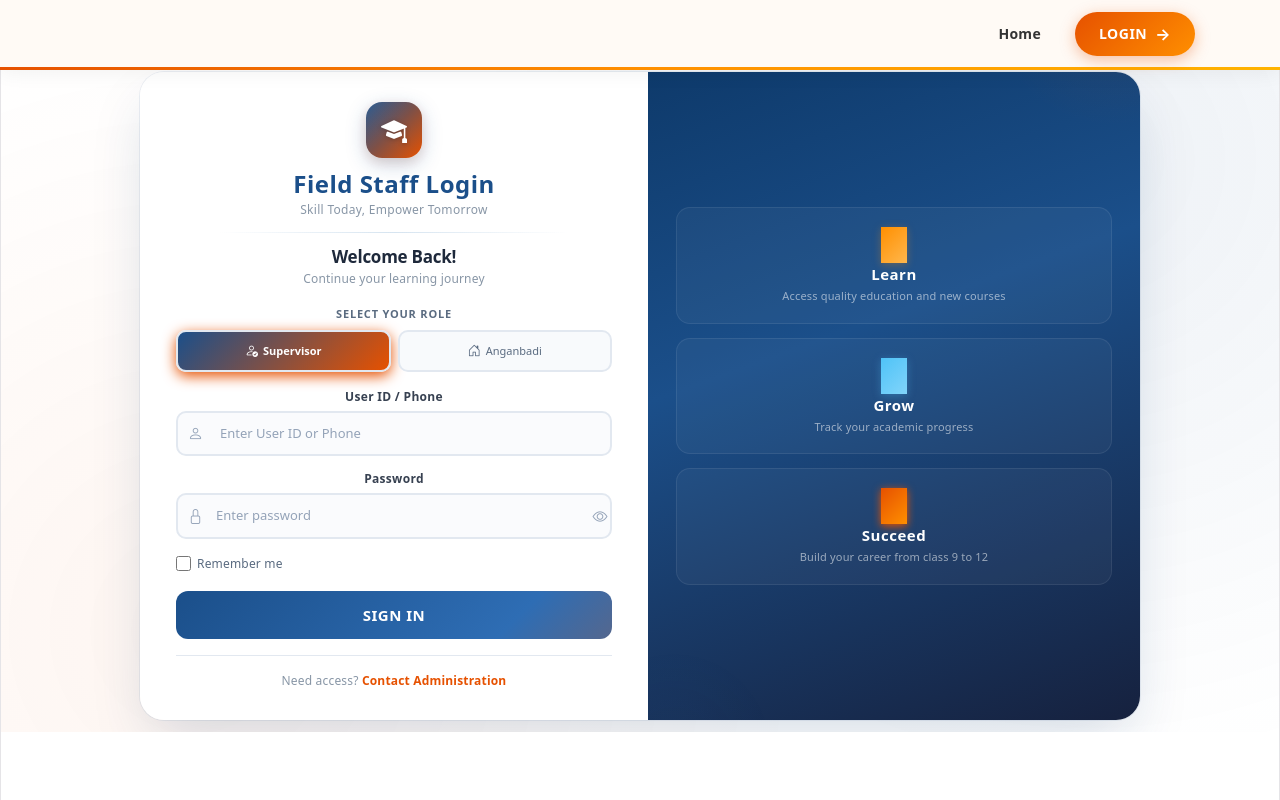
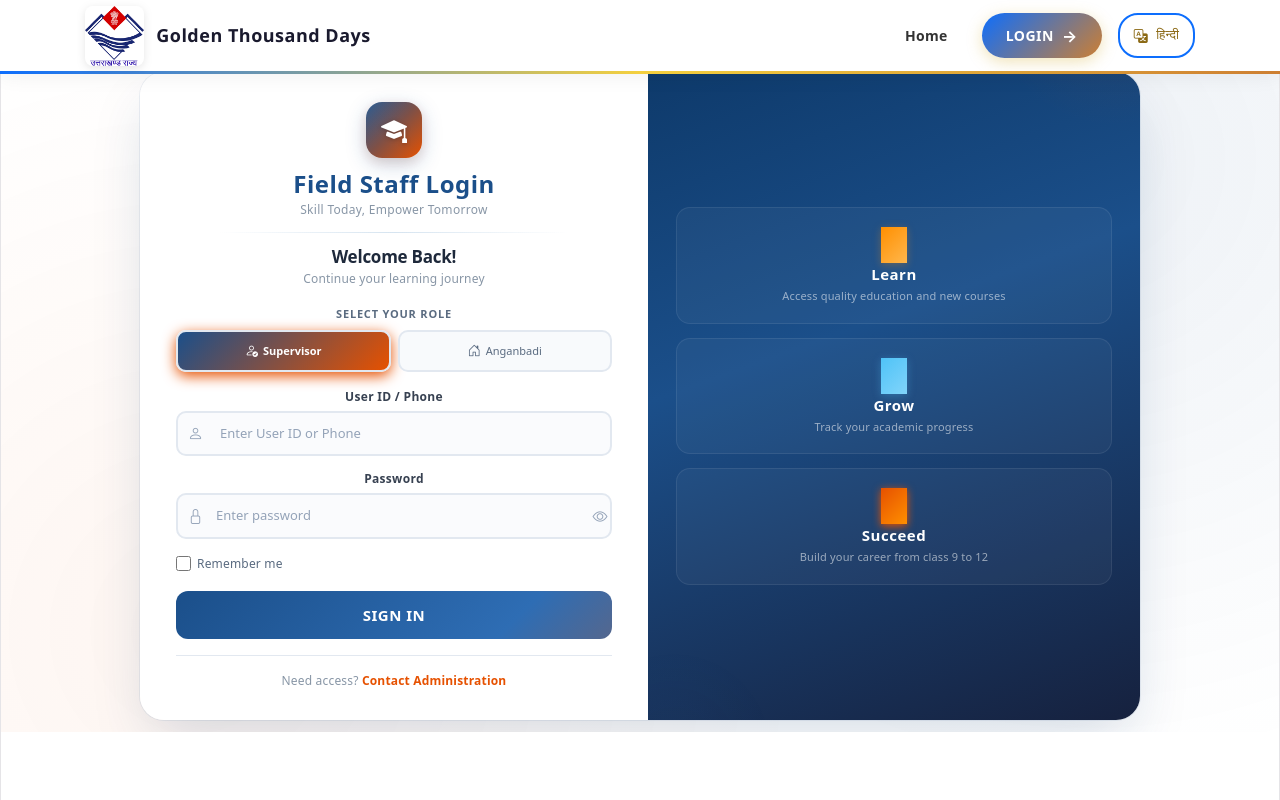
Before and after one commit to VAIBHAVTOMAR321/1000sunehre, a React (Vite) app: page /Login in a window 1280 px wide. Built offline with nearby package versions, Linux system fonts and the light colour scheme.

Commit message:
navbar updated

```diff
--- a/src/assets/css/navbar.css
+++ b/src/assets/css/navbar.css
@@ -1,27 +1,27 @@
 /* ==========================================
     GyanDhara Navbar Theme
-   Matches warm educational logo palette
+    Matches warm golden educational logo palette
     ========================================== */
 
 :root {
-  --gd-saffron: #E65100;
-  --gd-orange: #FF8F00;
-  --gd-amber: #FFB300;
-  --gd-deep: #BF360C;
-  --gd-warm-white: #FFFAF5;
+  --gd-gold: #D4AF37;
+  --gd-gold-light: #F4D03F;
+  --gd-gold-dark: #8B6914;
+  --gd-bronze: #CD7F32;
+  --gd-warm-white: #FFFAF0;
   --gd-dark: #1a1a2e;
   --gd-text: #333333;
   --gd-text-light: #666666;
-  --gd-shadow: rgba(230, 81, 0, 0.15);
+  --gd-shadow: rgba(212, 175, 55, 0.2);
 }
 
 /* ---- Main Navbar ---- */
 .custom-navbar {
-  background: var(--gd-warm-white) !important;
+  background: #fff !important;
   padding: 0 !important;
   box-shadow: 0 2px 20px rgba(0, 0, 0, 0.06);
   border-bottom: 3px solid transparent;
-  border-image: linear-gradient(to right, var(--gd-saffron), var(--gd-orange), var(--gd-amber)) 1;
+  border-image: linear-gradient(to right, #0D6EFD, var(--gd-gold-light), var(--gd-bronze)) 1;
   transition: all 0.3s ease;
   min-height: 70px;
   display: flex;
@@ -29,7 +29,7 @@
 }
 
 .custom-navbar.scrolled {
-  box-shadow: 0 4px 30px rgba(230, 81, 0, 0.12);
+  box-shadow: 0 4px 30px rgba(212, 175, 55, 0.15);
 }
 
 /* ---- Brand / Logo ---- */
@@ -37,8 +37,7 @@
   display: flex;
   align-items: center;
   text-decoration: none !important;
-  gap: 10px;
-  /* padding: 8px 0; */
+  gap: 12px;
 }
 
 .navbar-logo {
@@ -56,14 +55,14 @@
 
 .brand-text {
   font-weight: 800;
-  font-size: 22px;
+  font-size: 18px;
   color: var(--gd-dark) !important;
   letter-spacing: 0.5px;
   font-family: 'Segoe UI', sans-serif;
 }
 
 .brand-highlight {
-  color: var(--gd-saffron);
+  color: var(--gd-gold-dark);
   position: relative;
 }
 
@@ -74,7 +73,7 @@
   left: 0;
   right: 0;
   height: 3px;
-  background: linear-gradient(to right, var(--gd-saffron), var(--gd-amber));
+  background: linear-gradient(to right, #0D6EFD, var(--gd-bronze));
   border-radius: 2px;
 }
 
@@ -101,13 +100,13 @@
   width: 0;
   height: 0;
   border-radius: 50%;
-  background: var(--gd-saffron);
+  background: #0D6EFD;
   transition: all 0.3s ease;
 }
 
 .nav-link-item:hover {
-  color: var(--gd-saffron) !important;
-  background: rgba(230, 81, 0, 0.06);
+  color: var(--gd-gold-dark) !important;
+  background: rgba(212, 175, 55, 0.1);
 }
 
 .nav-link-item:hover .nav-link-dot {
@@ -117,8 +116,8 @@
 
 /* Active link styling */
 .nav-link-item.active {
-  color: var(--gd-saffron) !important;
-  background: rgba(230, 81, 0, 0.08);
+  color: var(--gd-gold-dark) !important;
+  background: rgba(212, 175, 55, 0.12);
 }
 
 .nav-link-item.active .nav-link-dot {
@@ -126,9 +125,9 @@
   height: 6px;
 }
 
-/* ---- Register Button ---- */
+/* ---- Register/Login Button ---- */
 .register-btn {
-  background: linear-gradient(135deg, var(--gd-saffron) 0%, var(--gd-orange) 100%) !important;
+  background: linear-gradient(135deg, #0D6EFD 0%, var(--gd-bronze) 100%) !important;
   color: #ffffff !important;
   font-weight: 700;
   font-size: 14px;
@@ -136,7 +135,7 @@
   border-radius: 50px !important;
   margin-left: 12px;
   letter-spacing: 0.5px;
-  box-shadow: 0 4px 15px rgba(230, 81, 0, 0.35);
+  box-shadow: 0 4px 15px rgba(212, 175, 55, 0.35);
   transition: all 0.3s ease;
   display: flex;
   align-items: center;
@@ -146,9 +145,9 @@
 }
 
 .register-btn:hover {
-  background: linear-gradient(135deg, var(--gd-deep) 0%, var(--gd-saffron) 100%) !important;
+  background: linear-gradient(135deg, var(--gd-gold-dark) 0%, #0D6EFD 100%) !important;
   color: #ffffff !important;
-  box-shadow: 0 6px 25px rgba(230, 81, 0, 0.45);
+  box-shadow: 0 6px 25px rgba(212, 175, 55, 0.45);
   transform: translateY(-2px);
 }
 
@@ -165,8 +164,8 @@
 .mobile-language-toggle {
   display: none;
   background: #ffffff !important;
-  border: 2px solid #000000 !important;
-  color: #000000 !important;
+  border: 2px solid #0D6EFD !important;
+  color: var(--gd-gold-dark) !important;
   font-weight: 600;
   font-size: 13px;
   padding: 6px 14px !important;
@@ -176,10 +175,10 @@
 }
 
 .mobile-language-toggle:hover {
-  background: #000000 !important;
+  background: #0D6EFD !important;
   color: #ffffff !important;
   transform: translateY(-1px);
-  box-shadow: 0 4px 12px rgba(0, 0, 0, 0.2);
+  box-shadow: 0 4px 12px rgba(212, 175, 55, 0.3);
 }
 
 .mobile-language-toggle i {
@@ -190,8 +189,8 @@
 .desktop-language-toggle {
   display: none;
   background: transparent !important;
-  border: 2px solid var(--gd-saffron) !important;
-  color: var(--gd-saffron) !important;
+  border: 2px solid #0D6EFD !important;
+  color: var(--gd-gold-dark) !important;
   font-weight: 600;
   font-size: 13px;
   padding: 10px 14px !important;
@@ -201,10 +200,10 @@
 }
 
 .desktop-language-toggle:hover {
-  background: var(--gd-saffron) !important;
+  background: #0D6EFD !important;
   color: #ffffff !important;
   transform: translateY(-1px);
-  box-shadow: 0 4px 12px rgba(230, 81, 0, 0.2);
+  box-shadow: 0 4px 12px rgba(212, 175, 55, 0.3);
 }
 
 .desktop-language-toggle i {
@@ -224,7 +223,7 @@
 }
 
 .navbar-toggler-custom:hover {
-  background: rgba(0, 0, 0, 0.05) !important;
+  background: rgba(212, 175, 55, 0.1) !important;
   border-radius: 8px;
 }
 
@@ -235,7 +234,7 @@
 .toggler-line {
   width: 24px;
   height: 3px;
-  background: var(--gd-saffron);
+  background: #0D6EFD;
   border-radius: 2px;
   transition: all 0.3s ease;
   box-shadow: 0 1px 2px rgba(0, 0, 0, 0.1);
@@ -289,7 +288,7 @@
   }
 
   .brand-text {
-    font-size: 20px;
+    font-size: 18px;
   }
 
 /* Mobile language toggle - visible on mobile */
@@ -308,13 +307,13 @@
     /* Push hamburger to far right */
     .navbar-toggler-custom {
       margin-left: auto;
-     background: #f5f5f5 !important;
+      background: rgba(212, 175, 55, 0.1) !important;
       border-radius: 8px;
       padding: 10px !important;
     }
 
     .navbar-toggler-custom:hover {
-     background: #e0e0e0 !important;
+      background: rgba(212, 175, 55, 0.2) !important;
     }
 
     /* Hide desktop toggle on mobile */
@@ -336,7 +335,7 @@
    }
 
    .nav-link-item:hover {
-    background: rgba(230, 81, 0, 0.08);
+     background: rgba(212, 175, 55, 0.1);
    }
 
    .register-btn {
@@ -356,7 +355,7 @@
   }
 
   .brand-text {
-    font-size: 18px;
+    font-size: 16px;
   }
 
   .brand-highlight::after {
@@ -382,7 +381,7 @@
   }
 
   .brand-text {
-    font-size: 16px;
+    font-size: 14px;
   }
 
   .nav-link-item {
@@ -401,7 +400,7 @@
     transform: translateX(-50%) scaleX(0);
     width: 60%;
     height: 2px;
-    background: linear-gradient(to right, var(--gd-saffron), var(--gd-amber));
+    background: linear-gradient(to right, #0D6EFD, var(--gd-gold-light));
     border-radius: 1px;
     transition: transform 0.3s ease;
   }
--- a/src/components/nav_bar/NavBar.jsx
+++ b/src/components/nav_bar/NavBar.jsx
@@ -2,23 +2,29 @@ import React, { useState } from "react";
 import Nav from "react-bootstrap/Nav";
 import Navbar from "react-bootstrap/Navbar";
 import Container from "react-bootstrap/Container";
+import Button from "react-bootstrap/Button";
 import { Link } from "react-router-dom";
+import { useLanguage } from "../all_login/LanguageContext";
 
 import "../../assets/css/navbar.css";
-// import gyandharaLogo from "../../assets/images/gyandharalogo.png";
+import ukLogo from "../../assets/images/uk_logo.png";
 
 function NavBar() {
   const [expanded, setExpanded] = useState(false);
+  const { language, setLanguage } = useLanguage();
 
   return (
     <Navbar expand="lg" expanded={expanded} onToggle={setExpanded} fixed="top" className="custom-navbar">
       <Container>
         <Navbar.Brand as={Link} to="/" className="brand-logo-wrapper">
-          {/* <img
-            src={gyandharaLogo}
-            alt="Gyandhara Logo"
+          <img
+            src={ukLogo}
+            alt="UK Logo"
             className="navbar-logo"
-          /> */}
+          />
+          <span className="brand-text">
+            {language === 'hi' ? 'सुनहरे हज़ार दिनों' : 'Golden Thousand Days'}
+          </span>
         </Navbar.Brand>
 
         <Navbar.Toggle aria-controls="basic-navbar-nav" className="navbar-toggler-custom">
@@ -31,17 +37,24 @@ function NavBar() {
           <Nav className="ms-auto nav-links">
             <Nav.Link as={Link} to="/" className="nav-link-item" onClick={() => setExpanded(false)}>
               <span className="nav-link-dot"></span>
-              Home
+              {language === 'hi' ? 'होम' : 'Home'}
             </Nav.Link>
 
-
-
-
-
             <Nav.Link as={Link} to="/Login" className="register-btn" onClick={() => setExpanded(false)}>
-              Login
+              {language === 'hi' ? 'लॉगिन' : 'Login'}
               <span className="register-btn-arrow">→</span>
             </Nav.Link>
+
+            {/* Desktop Language Toggle */}
+            <Button
+              variant="outline-primary"
+              size="sm"
+              className="language-toggle-btn desktop-language-toggle"
+              onClick={() => setLanguage(language === 'en' ? 'hi' : 'en')}
+            >
+              <i className="bi bi-translate me-1"></i>
+              {language === 'en' ? 'हिन्दी' : 'English'}
+            </Button>
           </Nav>
         </Navbar.Collapse>
       </Container>
```
Also changed, not shown: src/assets/images/logouk.webp (added), src/assets/images/uk_logo.png (added). Lines whose indentation alone changed are shown as unchanged.
